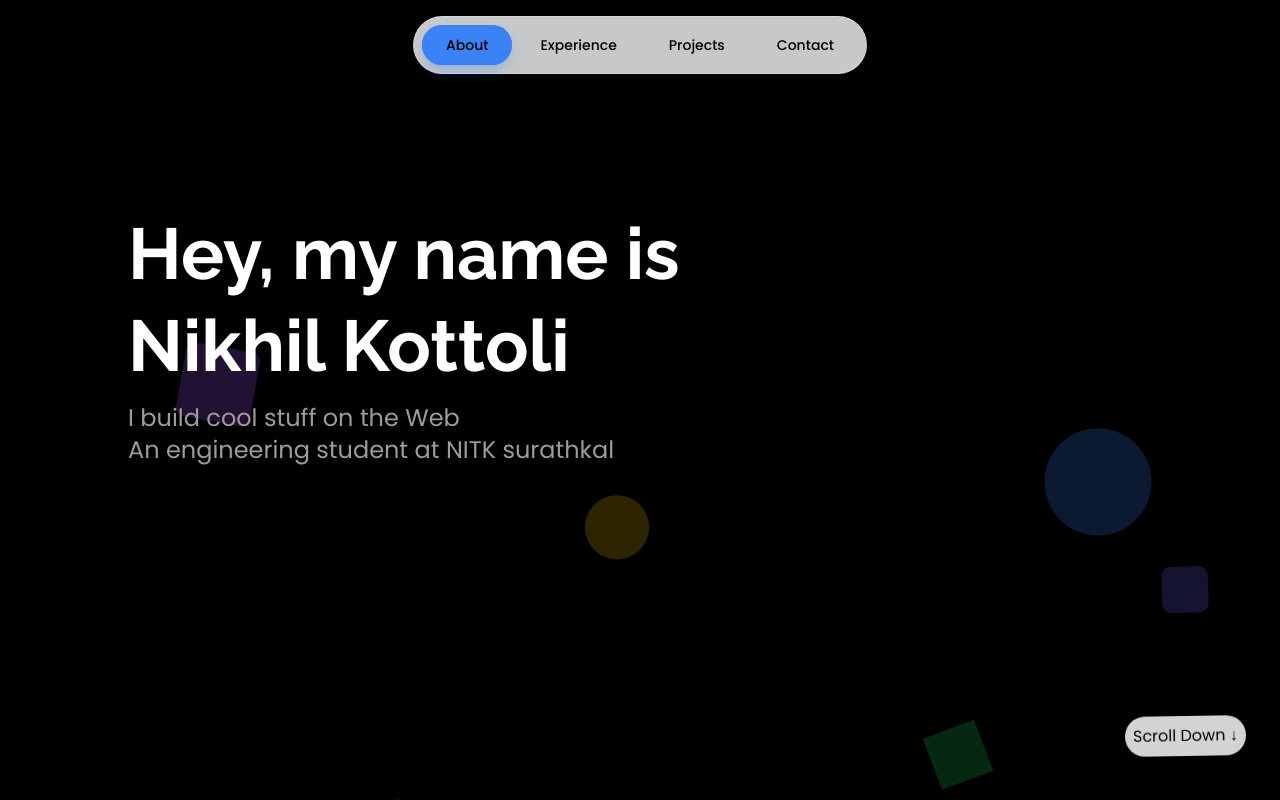
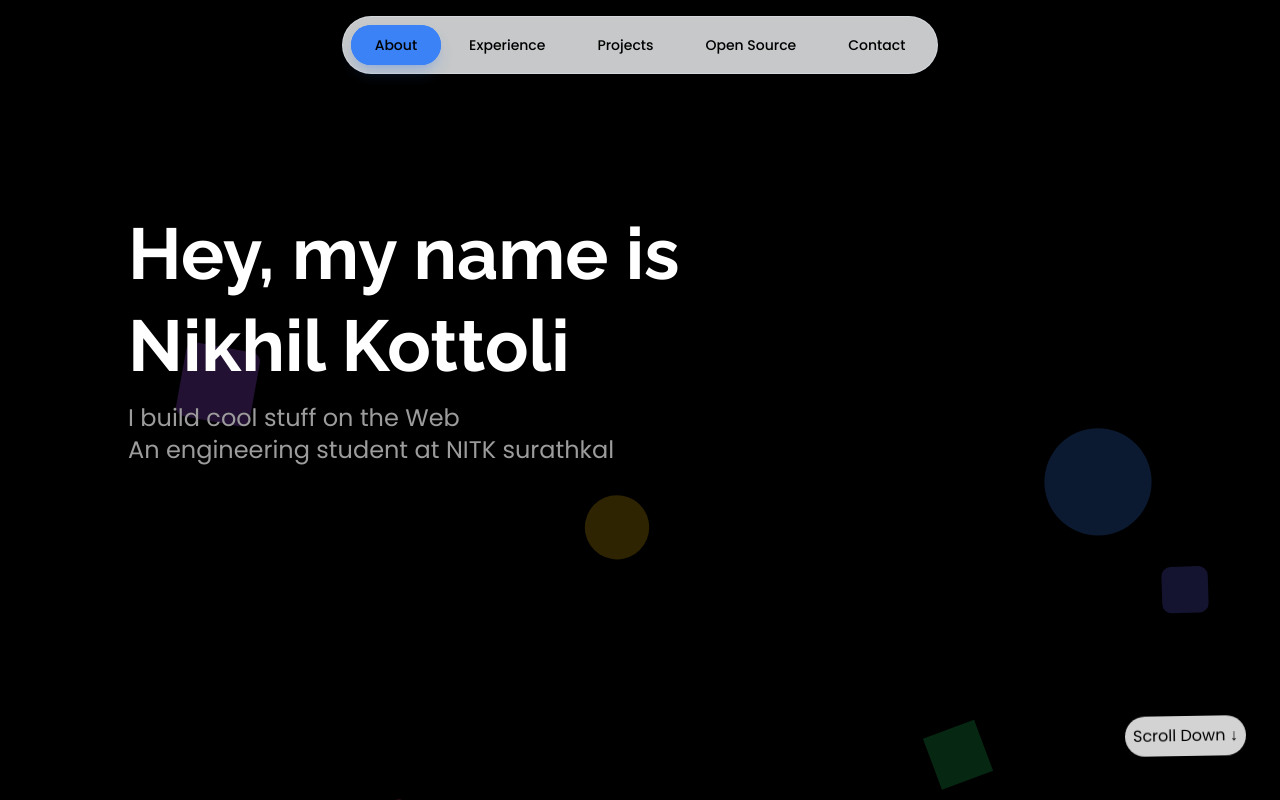
Before and after one commit to NikhilKottoli/Portfolio, a React (Create React App) app: page /Projects in a window 1280 px wide. Built offline with nearby package versions, Linux system fonts and the light colour scheme; the HTML template or start-up script is replaced by a standard one.

Commit message:
add 'Open Source' item to navigation bar

```diff
--- a/src/components/Navbar.js
+++ b/src/components/Navbar.js
@@ -1,5 +1,4 @@
 import { useNavigate, useLocation } from 'react-router-dom';
-import React from 'react';
 import { motion } from 'framer-motion';
 
 const NavBar = () => {
@@ -10,6 +9,7 @@ const NavBar = () => {
     { name: 'About', path: '/' },
     { name: 'Experience', path: '/Experience' },
     { name: 'Projects', path: '/Projects' },
+    { name: 'Open Source', path: '/OpenSource' },
     { name: 'Contact', path: '/Contact' }
   ];
 
```
